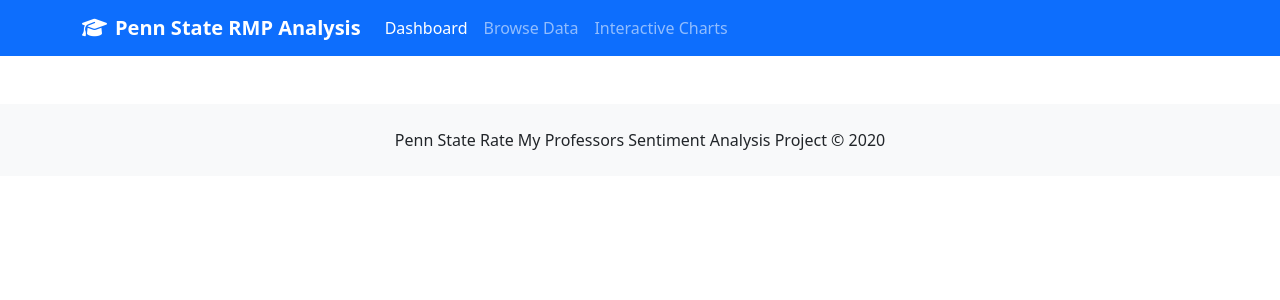
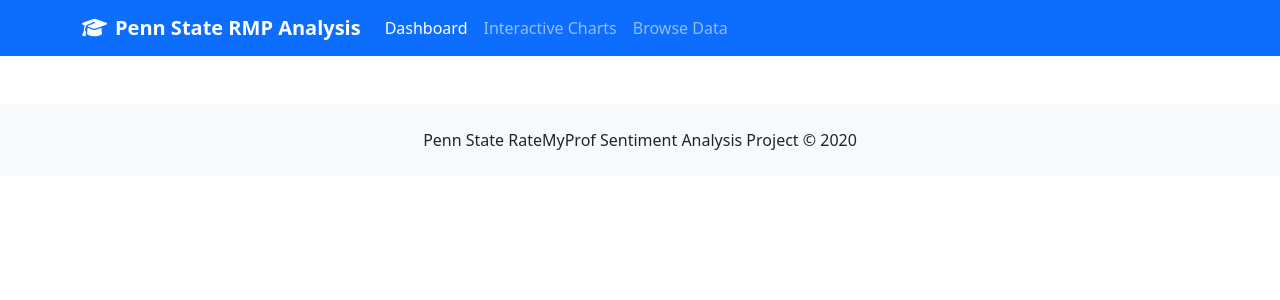
Before and after one commit to JaeMinBird/ML-Project, a Python web app: template templates/base.html in a window 1280 px wide. Shown: the top 300 px of the page. Run offline with Jinja, Linux system fonts and the light colour scheme; the template is opened without the code that fills it: most values are stand-ins (such as "Sample title", 1, 10 or a date in 2020); some libraries are stand-ins or nearby versions.

Commit message:
Updated ReadMe

```diff
--- a/templates/base.html
+++ b/templates/base.html
@@ -3,7 +3,7 @@
 <head>
     <meta charset="UTF-8">
     <meta name="viewport" content="width=device-width, initial-scale=1.0">
-    <title>{% block title %}Penn State RMP Sentiment Analysis{% endblock %}</title>
+    <title>{% block title %}Penn State RateMyProf Sentiment Analysis{% endblock %}</title>
     <!-- Bootstrap CSS -->
     <link href="https://cdn.jsdelivr.net/npm/bootstrap@5.2.3/dist/css/bootstrap.min.css" rel="stylesheet">
     <!-- Font Awesome for icons -->
@@ -53,10 +53,10 @@
                         <a class="nav-link active" href="/">Dashboard</a>
                     </li>
                     <li class="nav-item">
-                        <a class="nav-link" href="#data-section">Browse Data</a>
+                        <a class="nav-link" href="#interactive-charts">Interactive Charts</a>
                     </li>
                     <li class="nav-item">
-                        <a class="nav-link" href="#interactive-charts">Interactive Charts</a>
+                        <a class="nav-link" href="#data-section">Browse Data</a>
                     </li>
                 </ul>
             </div>
@@ -71,7 +71,7 @@
     <!-- Footer -->
     <footer class="bg-light py-4 mt-5">
         <div class="container text-center">
-            <p class="mb-0">Penn State Rate My Professors Sentiment Analysis Project &copy; {{ current_year }}</p>
+            <p class="mb-0">Penn State RateMyProf Sentiment Analysis Project &copy; {{ current_year }}</p>
         </div>
     </footer>
 
```
Also changed, not shown: README.md, 4 other files.
